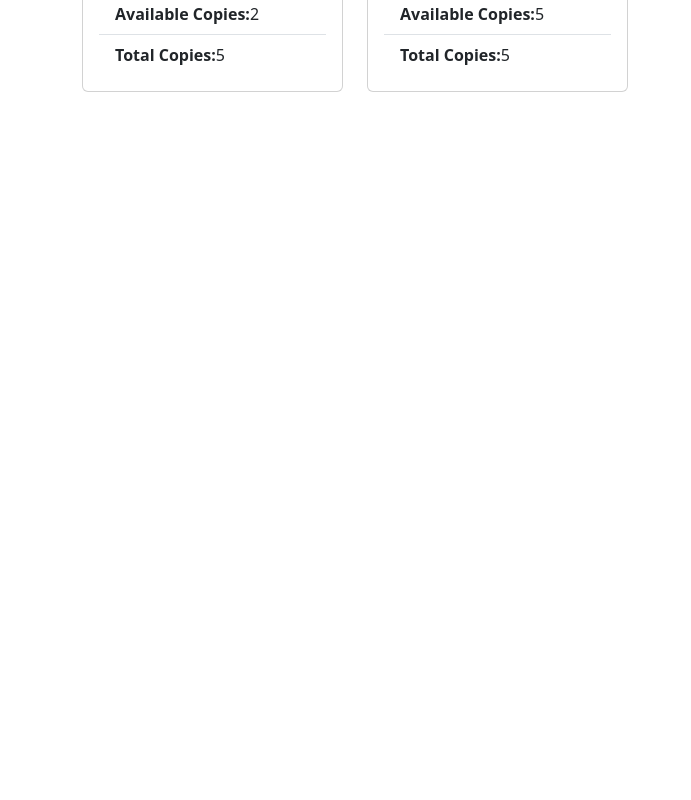
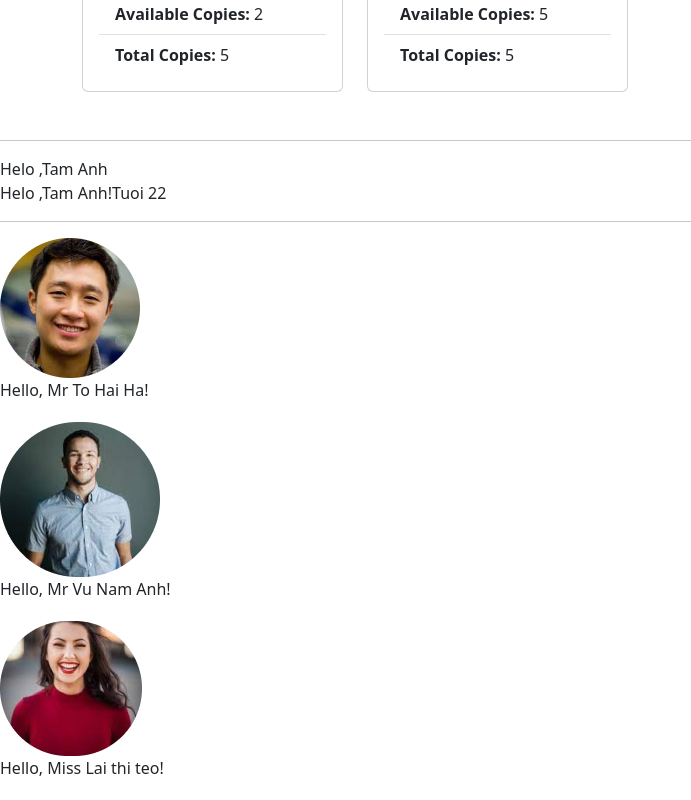
Before and after one commit to goodmaker322/on_class_fer202, a React (Create React App) app: page / in a window 1280 px wide. Shown: the part 1159-1959 px from the top of the page, without its empty margins (0-691 px from the left). Before the commit the page ends 1299 px from the top, so only its background shows below. Built offline with nearby package versions, Linux system fonts and the light colour scheme.

Commit message:
on class 23/09/2025

```diff
--- a/src/App.js
+++ b/src/App.js
@@ -4,6 +4,12 @@ import "bootstrap/dist/css/bootstrap.min.css";
 import Tabs from "./components/Tabs";
 import Movies from "./components/Movies";
 import BookList from "./components/BookList";
+import CounterDemo from "./components/CounterDemo";
+import { Form } from "react-bootstrap";
+import FormDemo from "./components/FormDemo";
+import Box from "./components/Box";
+import Hello from "./components/Hello";
+import Avatar from "./components/Avatar";
 
 function App() {
   return (
@@ -20,6 +26,23 @@ function App() {
       <Movies /> */}
       <hr />
       <BookList />
+
+      {/* <hr />
+      <CounterDemo/>
+
+      <hr/>
+      <FormDemo/>
+
+      <hr/>
+      <Box boxColor='red' width ='150px' height='150px'/>
+      <Box boxColor='blue' width ='100px' height='100px'/> */}
+
+      <hr/>
+      <Hello who='Tam Anh'/>
+      <Hello who='Tam Anh' age={22}/>
+
+      <hr/>
+      <Avatar/>
     </div>
   );
 }
--- /dev/null
+++ b/src/components/Avatar.jsx
@@ -0,0 +1,52 @@
+import React from "react";
+
+const items = [
+  {
+    name: "To Hai Ha",
+    gender: true,
+    image: "images/img1.png",
+  },
+  {
+    name: "Vu Nam Anh",
+    gender: true,
+    image: "images/img2.png",
+  },
+  {
+    name: "Lai thi teo",
+    gender: false,
+    image: "images/img3.png",
+  },
+];
+
+// Component hiển thị 1 avatar
+const AvatarInfo = ({ name, gender, image }) => {
+  const prefix = gender === true ? "Mr" : "Miss";
+  return (
+    <div style={{ marginBottom: "20px" }}>
+      <div>
+        <img src={image} alt={name} />
+      </div>
+      <div>
+        Hello, {prefix} {name}!
+      </div>
+    </div>
+  );
+};
+
+// Component chính
+const Avatar = () => {
+  return (
+    <div>
+      {items.map((item, idx) => (
+        <AvatarInfo
+          key={idx}
+          name={item.name}
+          gender={item.gender}
+          image={item.image}
+        />
+      ))}
+    </div>
+  );
+};
+
+export default Avatar;
--- a/src/components/BookList.jsx
+++ b/src/components/BookList.jsx
@@ -34,7 +34,7 @@ const BookList = () => {
           book.category === selectedCategory) &&
         (selectedAuthor === "All Authors" || book.author === selectedAuthor) &&
         (searchTitle.trim() === "" ||
-          book.title.toLowerCase().includes(searchTitle.toLowerCase()))
+          book.title.toLowerCase().startsWith(searchTitle.toLowerCase()))
     );
     setDisplayBooks(filteredBooks);
   };
@@ -45,7 +45,7 @@ const BookList = () => {
   //       book.category === selectedCategory) &&
   //     (selectedAuthor === "All Authors" || book.author === selectedAuthor) &&
   //     (searchTitle.trim() === "" ||
-  //       book.title.toLowerCase().includes(searchTitle.toLowerCase()))
+  //       book.title.toLowerCase().startsWith(searchTitle.toLowerCase()))
   // );
 
   return (
@@ -63,16 +63,14 @@ const BookList = () => {
                 boxShadow: "none",
                 height: "40px",
                 fontWeight: 500,
-              }}
-            >
+              }}>
               {selectedCategory}
             </Dropdown.Toggle>
             <Dropdown.Menu className="w-100">
               {categories.map((category) => (
                 <Dropdown.Item
                   key={category}
-                  onClick={() => setSelectedCategory(category)}
-                >
+                  onClick={() => setSelectedCategory(category)}>
                   {category}
                 </Dropdown.Item>
               ))}
@@ -91,16 +89,14 @@ const BookList = () => {
                 boxShadow: "none",
                 height: "40px",
                 fontWeight: 500,
-              }}
-            >
+              }}>
               {selectedAuthor}
             </Dropdown.Toggle>
             <Dropdown.Menu className="w-100">
               {authors.map((author) => (
                 <Dropdown.Item
                   key={author}
-                  onClick={() => setSelectedAuthor(author)}
-                >
+                  onClick={() => setSelectedAuthor(author)}>
                   {author}
                 </Dropdown.Item>
               ))}
@@ -144,21 +140,21 @@ const BookList = () => {
                 <Card.Text>
                   <ListGroup variant="flush">
                     <ListGroup.Item>
-                      <strong>Author:</strong> {book.author}
+                      <strong>Author: </strong> {book.author}
                     </ListGroup.Item>
                     <ListGroup.Item>
-                      <strong>Category:</strong> {book.category}
+                      <strong>Category: </strong> {book.category}
                     </ListGroup.Item>
                     <ListGroup.Item>
-                      <strong>Rating:</strong>
+                      <strong>Rating: </strong>
                       {book.rating}
                     </ListGroup.Item>
                     <ListGroup.Item>
-                      <strong>Available Copies:</strong>
+                      <strong>Available Copies: </strong>
                       {book.availableCopies}
                     </ListGroup.Item>
                     <ListGroup.Item>
-                      <strong>Total Copies:</strong>
+                      <strong>Total Copies: </strong>
                       {book.totalCopies}
                     </ListGroup.Item>
                   </ListGroup>
--- /dev/null
+++ b/src/components/Box.jsx
@@ -0,0 +1,14 @@
+const Box = (props) => {
+  const { boxColor, width, height } = props;
+  return (
+    <>
+      <div
+        style={{
+          backgroundColor: boxColor,
+          width: width,
+          height: height,
+        }}></div>
+    </>
+  );
+};
+export default Box;
--- /dev/null
+++ b/src/components/CounterDemo.jsx
@@ -0,0 +1,29 @@
+import { useState } from "react";
+import { Button } from "react-bootstrap";
+
+const CounterDemo = () => {
+  const [count, setCount] = useState(0);
+  const handleIncrement = () => {
+    setCount(count + 1);
+  };
+
+  const handleDecrement = () => {
+    if (count > 0) {
+      setCount(count - 1);
+    } else {
+      alert("Count cannot be negative");
+    }
+  };
+  return (
+    <div>
+      <h2> Counter : {count}</h2>
+      <Button variant="primary" onClick={handleIncrement}>
+        Increment
+      </Button>
+      <Button variant="primary" onClick={handleDecrement}>
+        Decrement
+      </Button>
+    </div>
+  );
+};
+export default CounterDemo;
--- /dev/null
+++ b/src/components/FormDemo.jsx
@@ -0,0 +1,93 @@
+import { useState } from "react";
+import { Form, Button, Alert, Container, Table } from "react-bootstrap";
+
+const FormDemo = () => {
+  const init = {
+    code: "12",
+    name: "Mr A",
+    gender: "Male",
+  };
+  const [student, setStudent] = useState(init);
+  const [submitted, setSubmitted] = useState(false);
+
+  const handleChange = (e) => {
+    const { name, value } = e.target;
+    setStudent((prev) => ({
+      ...prev,
+      [name]: value,
+    }));
+  };
+
+  const handleSubmit = (e) => {
+    e.preventDefault();
+    setSubmitted(true);
+  };
+  return (
+    <Container>
+      <Alert>
+        <Form>
+          <Form.Group className="mb-3">
+            <Form.Label>Enter Code</Form.Label>
+            <Form.Control
+              name="code"
+              value={student.code}
+              onChange={handleChange}
+            />
+          </Form.Group>
+          <Form.Group className="mb-3">
+            <Form.Label>Enter Name</Form.Label>
+            <Form.Control
+              name="name"
+              value={student.name}
+              onChange={handleChange}
+            />
+          </Form.Group>
+          <Form.Group className="mb-3">
+            <div className="d-flex align-items-center">
+              <Form.Label className="mb-0 me-3" style={{ minWidth: 70 }}>
+                Gender
+              </Form.Label>
+              <div className="d-flex align-items-center gap-3">
+                <Form.Check
+                  inline
+                  label="Male"
+                  name="gender"
+                  type="radio"
+                  value="Male"
+                  checked={student.gender === "Male"}
+                  onChange={handleChange}
+                />
+                <Form.Check
+                  inline
+                  label="Female"
+                  name="gender"
+                  type="radio"
+                  value="Female"
+                  checked={student.gender === "Female"}
+                  onChange={handleChange}
+                />
+              </div>
+            </div>
+          </Form.Group>
+        </Form>
+        <Table>
+          <thead>
+            <tr>
+              <th>Code</th>
+              <th>Name</th>
+              <th>Gender</th>
+            </tr>
+          </thead>
+          <tbody>
+            <tr>
+              <td>{student.code}</td>
+              <td>{student.name}</td>
+              <td>{student.gender}</td>
+            </tr>
+          </tbody>
+        </Table>
+      </Alert>
+    </Container>
+  );
+};
+export default FormDemo;
--- /dev/null
+++ b/src/components/Hello.jsx
@@ -0,0 +1,11 @@
+const Hello = ({ who, age }) => {
+  return (
+    <>
+      <div>
+        Helo ,{who}
+        {age && `!Tuoi ${age}`}
+      </div>
+    </>
+  );
+};
+export default Hello;
```
